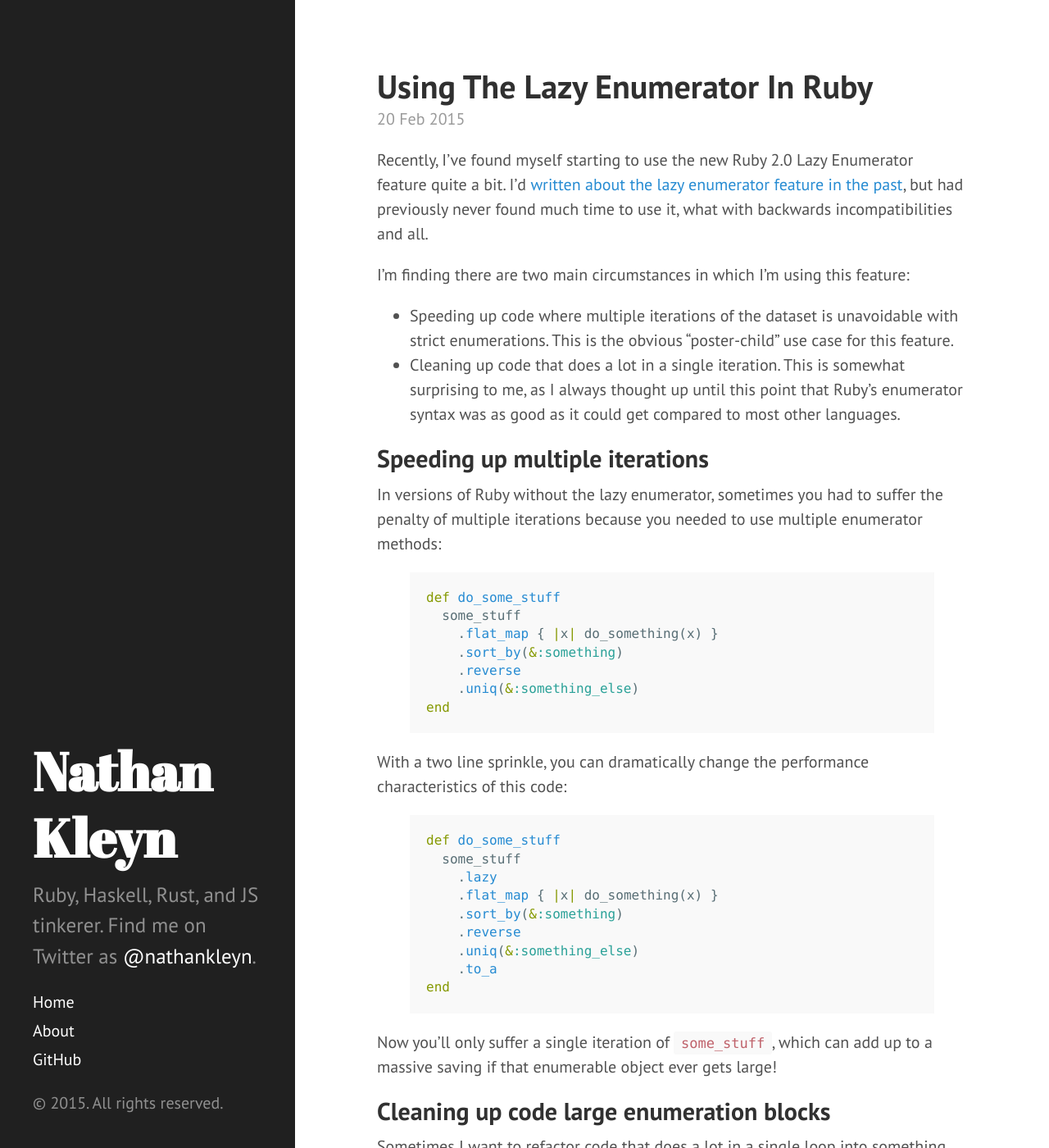
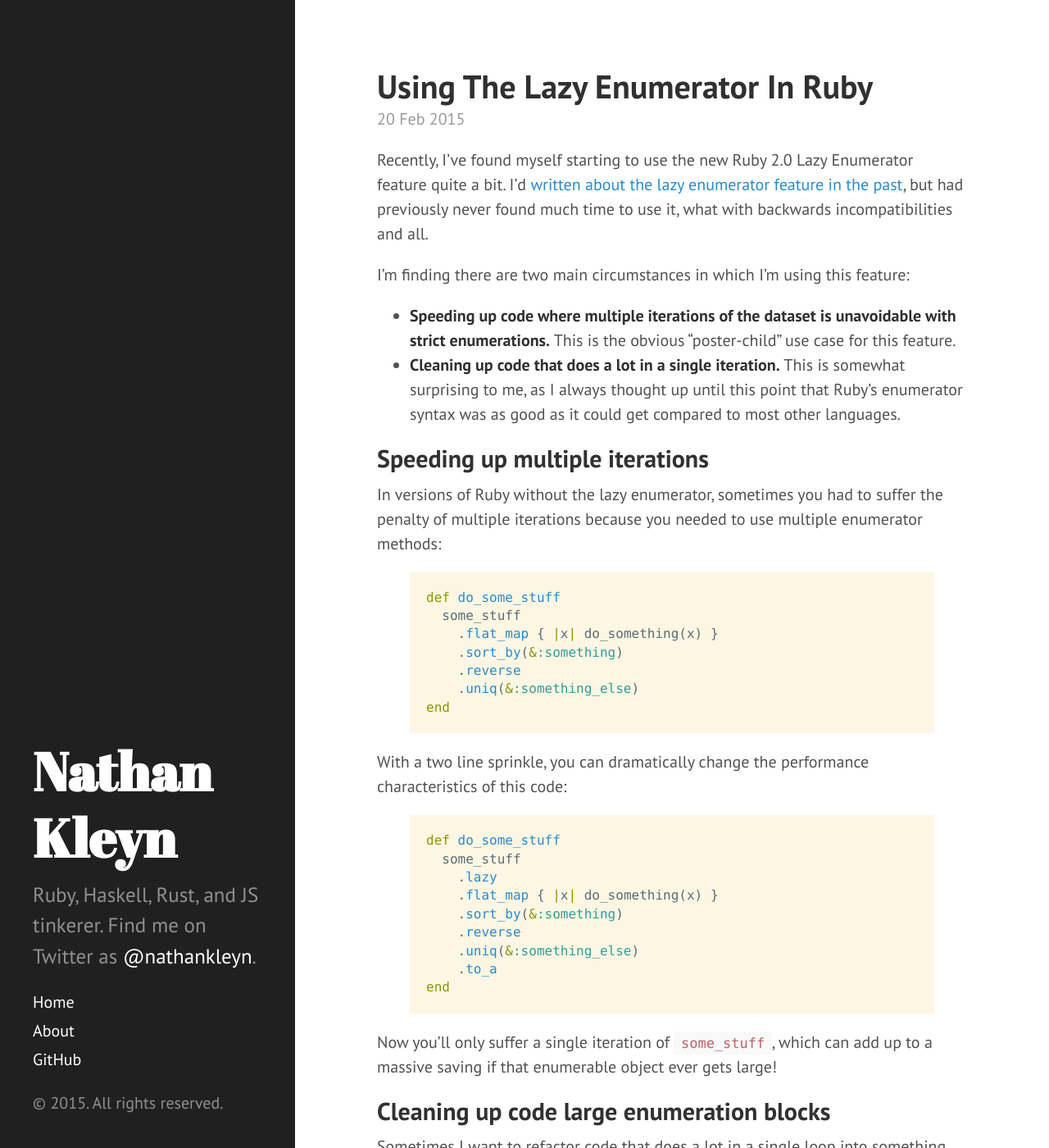
Before and after one commit to nathankleyn/nathankleyn.github.io, a Jekyll site: the page built from _posts/2015-02-20-using-lazy-enumerator-in-ruby.md, in a window 1280 px wide and 1400 px high. Shown: the whole window at 82% size. Built offline with Jekyll 4.4.1, drawn with Linux system fonts in a browser that asks for light colours; Markdown is read by kramdown in place of the engine named in the settings.

Commit message:
Bold some stuff in the post, change background of code blocks.

```diff
--- a/_posts/2015-02-20-using-lazy-enumerator-in-ruby.md
+++ b/_posts/2015-02-20-using-lazy-enumerator-in-ruby.md
@@ -7,8 +7,8 @@ Recently, I've found myself starting to use the new Ruby 2.0 Lazy Enumerator fea
 
 I'm finding there are two main circumstances in which I'm using this feature:
 
-* Speeding up code where multiple iterations of the dataset is unavoidable with strict enumerations. This is the obvious "poster-child" use case for this feature.
-* Cleaning up code that does a lot in a single iteration. This is somewhat surprising to me, as I always thought up until this point that Ruby's enumerator syntax was as good as it could get compared to most other languages.
+* **Speeding up code where multiple iterations of the dataset is unavoidable with strict enumerations.** This is the obvious "poster-child" use case for this feature.
+* **Cleaning up code that does a lot in a single iteration.** This is somewhat surprising to me, as I always thought up until this point that Ruby's enumerator syntax was as good as it could get compared to most other languages.
 
 ## Speeding up multiple iterations
 
--- a/public/css/poole.css
+++ b/public/css/poole.css
@@ -170,7 +170,7 @@ pre {
   white-space: pre-wrap;
   word-break: break-all;
   word-wrap: break-word;
-  background-color: #f9f9f9;
+  background-color: #fdf6e3;
 }
 pre code {
   padding: 0;
```
